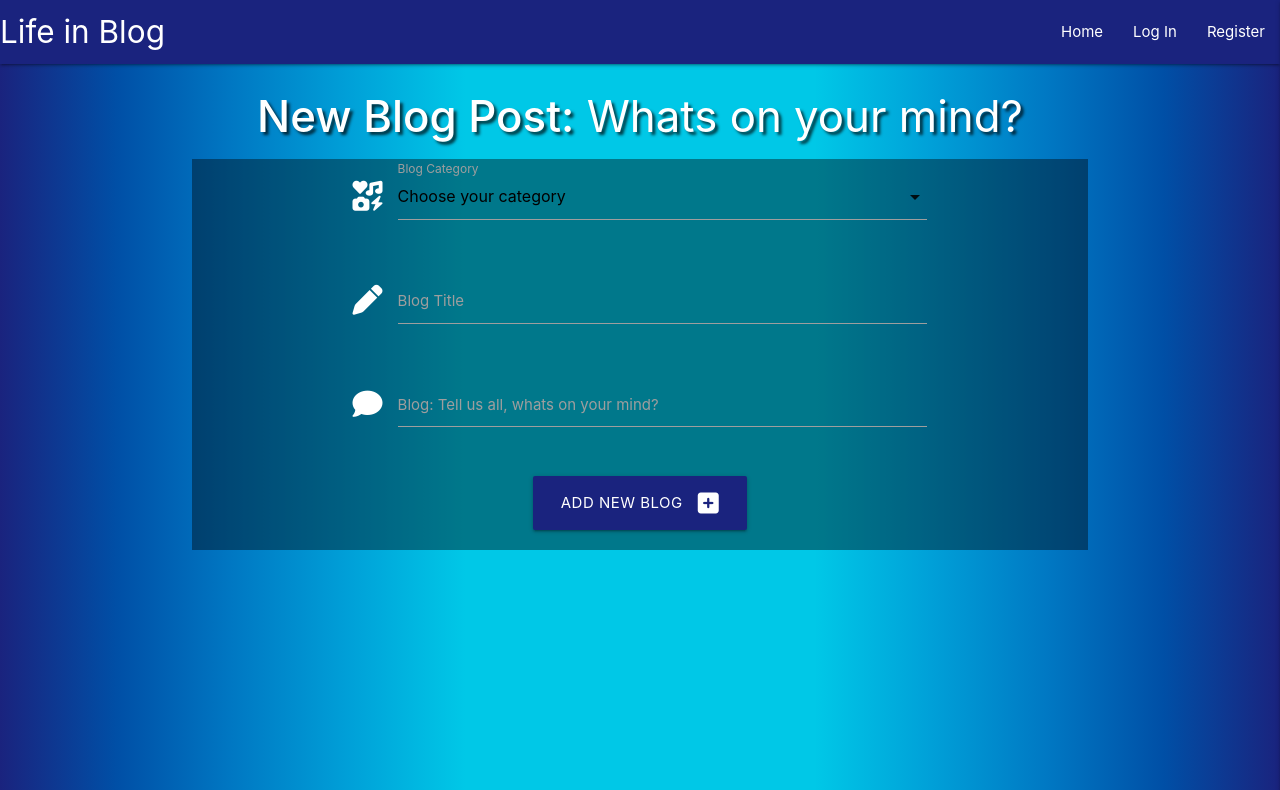
After one commit to Code-Institute-Submissions/janebmckenna-MilestoneProject3, a Flask app: page /new_blog in a window 1280 px wide. The commit adds this page. Shown: the top 790 px of the page. Run offline with Flask 3, Linux system fonts and the light colour scheme; data that the repository does not hold is empty; some libraries are stand-ins or nearby versions.

Commit message:
Feat: add new blog function

```diff
--- a/app.py
+++ b/app.py
@@ -4,6 +4,7 @@ from flask import (
     redirect, request, session, url_for)
 from flask_pymongo import PyMongo
 from bson.objectid import ObjectId
+from datetime import date
 from werkzeug.security import (
     generate_password_hash, check_password_hash)
 
@@ -113,6 +114,27 @@ def logout():
     return redirect(url_for("login"))
 
 
+@app.route("/new_blog", methods=["GET", "POST"])
+def new_blog():
+    # gets current date
+    today = date.today().strftime('%d %b %Y')
+    print(today)
+    if request.method == "POST":
+        blog = {
+            "category_name": request.form.get("category_name"),
+            "title": request.form.get("title"),
+            "blog_content": request.form.get("blog_content"),
+            "date": today,
+            "user": session["user"]
+        }
+        mongo.db.blogs.insert_one(blog)
+        flash("Thank you, blog successfully added")
+        return redirect(url_for("blog_posts"))
+
+    categories = mongo.db.categories.find().sort("category_name", 1)
+    return render_template("new_blog.html", categories = categories)
+
+
 # NOTE TO SELF: UPDATE TO DEBUG=False prior to submitting
 if __name__ == "__main__":
     app.run(host=os.environ.get("IP"),
--- a/static/css/style.css
+++ b/static/css/style.css
@@ -1,6 +1,5 @@
 body{
-    background: linear-gradient(to top, #1a237e, #2c3b93, #3e54a7, #526dbb, #6786ce, #6599de, #65acec, #69bff8, #52cffe, #41dfff, #46eefa, #5ffbf1);
-    color: white;
+    background: linear-gradient(to right, #1a237e, #004fa6, #0078c3, #00a0d8, #00c8e7, #00c8e7, #00c8e7, #00c8e7, #00a0d8, #0078c3, #004fa6, #1a237e);
 }
 
 .text-shadow{
@@ -19,3 +18,7 @@ body{
     margin-left: 5px;
     margin-right: 5px;
 }
+
+.form-bg{
+    background-color: rgba(0,0,0,0.4);
+}
--- a/static/js/script.js
+++ b/static/js/script.js
@@ -9,4 +9,5 @@ $(document).ready(function () {
           $('#password-message').html('Passwords Do Not Match').css('color', 'red');
       });
     $('.modal').modal();
+    $('select').formSelect();
     });
--- a/templates/base.html
+++ b/templates/base.html
@@ -13,7 +13,6 @@
       <title>Life in Blog</title>
   </head>
   <body>
-
       <nav class="indigo darken-4">
           <div class="nav-wrapper">
             <a href="{{ url_for('blog_posts')}}" class="brand-logo">Life in Blog</a>
@@ -22,7 +21,7 @@
               <li><a href="{{ url_for('blog_posts')}}">Home</a></li>
               {% if session.user %}
                 <li><a href="{{ url_for('profile', username=session['user'])}}">My Profile</a></li>
-                <li><a href="#">New Post</a></li>
+                <li><a href="{{ url_for('new_blog')}}">New Post</a></li>
                 <li><a href="#modal1" class="modal-trigger">Log Out</a></li>
               {% else %}
                 <li><a href="{{ url_for('login')}}">Log In</a></li>
@@ -31,13 +30,12 @@
             </ul>
           </div>
         </nav>
-
         <ul class="sidenav" id="mobile-demo">
           <li><h5 class="center-align indigo-text darken-4-text">Life in Blog</h5></li>
           <li><a href="{{ url_for('blog_posts')}}">Home</a></li>
           {% if session.user %}
             <li><a href="{{ url_for('profile', username=session['user'])}}">My Profile</a></li>
-            <li><a href="#">New Post</a></li>
+            <li><a href="{{ url_for('new_blog')}}">New Post</a></li>
             <li><a href="#modal1" class="modal-trigger">Log Out</a></li>
           {% else %}
             <li><a href="{{ url_for('login')}}">Log In</a></li>
--- /dev/null
+++ b/templates/new_blog.html
@@ -0,0 +1,45 @@
+{% extends "base.html" %}
+{% block content %}
+    <h3 class="white-text text-shadow center-align"><strong>New Blog Post:</strong> Whats on your mind?</h3>
+    <div class="row form-bg">
+        <form class="col s12" method="POST" action="{{ url_for('new_blog')}}">
+            <!-- category choice -->
+            <div class="row">
+                <div class="input-field col m8 offset-m2 white-text">
+                    <i class="fa-solid fa-icons prefix"></i>
+                    <select id="category_name" name="category_name" class="validate" required>
+                        <option value="" disabled selected>Choose your category</option>
+                        {% for category in categories %}
+                            <option value="{{category.category_name}}">{{category.category_name}}</option>
+                        {% endfor %}
+                    </select>
+                    <label for="category_name">Blog Category</label>
+                </div>
+            </div>
+            <!-- blog title -->
+            <div class="row">
+                <div class="input-field col m8 offset-m2 white-text">
+                    <i class="fa-solid fa-pen prefix"></i>
+                    <input id="title" name="title" type="tel" class="validate" minlength="5" maxlength="50" required>
+                    <label for="title">Blog Title</label>
+                </div>
+            </div>
+            <!-- blog content -->
+            <div class="row">
+                <div class="input-field col m8 offset-m2 white-text">
+                    <i class="fa-solid fa-comment prefix"></i>
+                    <textarea id="blog_content" name="blog_content" class="materialize-textarea validate"
+                        minlength="20" maxlength="1000"></textarea>
+                    <label for="blog_content">Blog: Tell us all, whats on your mind?</label>
+                </div>
+            </div>
+            <div class="row">
+                <div class="col s12 center-align">
+                    <button type="submit" class="btn-large indigo darken-4 text-shaddow">Add New Blog <i class="fas fa-plus-square right"></i></button>
+                </div>
+            </div>
+        </form>
+    </div>
+
+
+{% endblock %}
```
Also changed, not shown: README.md.
